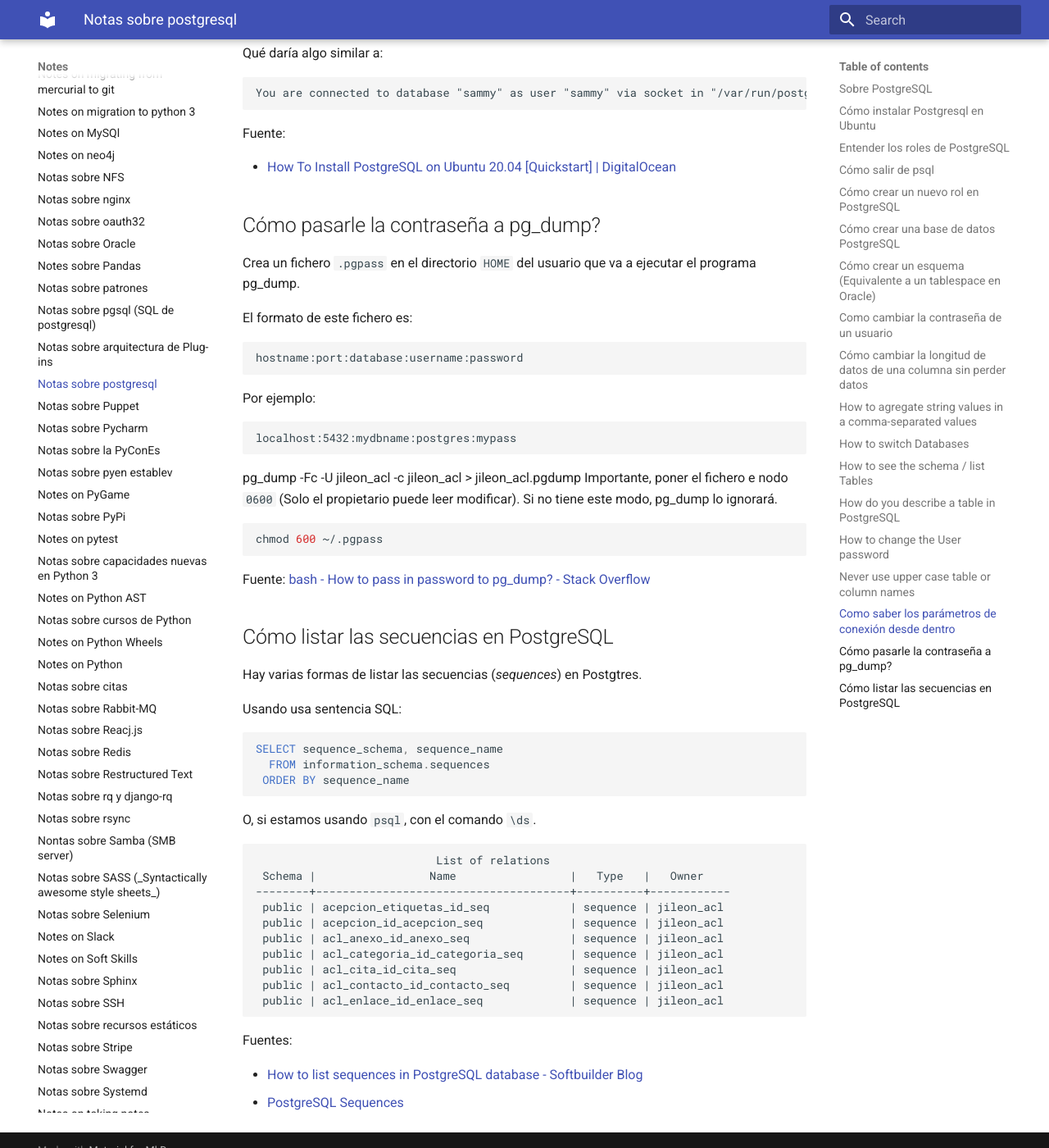
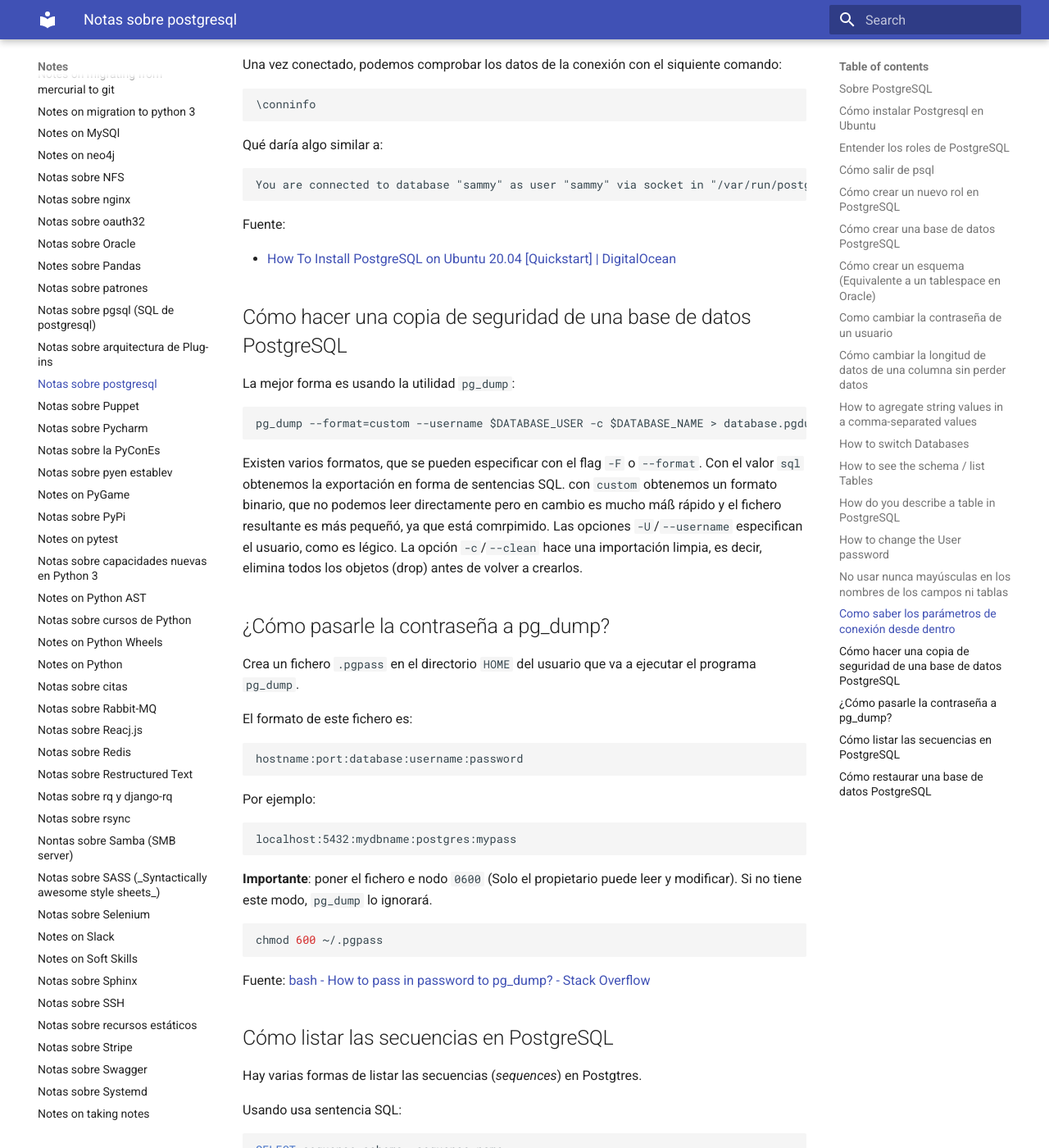
Before and after one commit to euribates/notes, an MkDocs documentation site: the page built from docs/notes-on-postgresql.md, in a window 1280 px wide and 1400 px high, scrolled down 6467 px. Shown: the whole window at 82% size. Built offline with MkDocs 1.6.1 and Material for MkDocs 9.7.7, drawn with Linux system fonts in a browser that asks for light colours; some of the changed text lies outside the part shown.

````diff
--- a/docs/notes-on-postgresql.md
+++ b/docs/notes-on-postgresql.md
@@ -110,8 +110,8 @@ Fuente:
 
 
 
-1) Suponiendo que el servidor de PostgreSQL esté activo, nos conectamos con
-un usuario con privilegios de administrador, normalmente `postgres`:
+1) Suponiendo que el servidor de PostgreSQL esté activo, nos conectamos con un
+usuario con privilegios de administrador, normalmente `postgres`:
 
 ```shell
 sudo -u postgres psql postgres
@@ -183,6 +184,7 @@ ALTER TABLE table_name ALTER COLUMN column_name TYPE CHARACTER VARCHAR(120);
 
 - Fuente: [HOW TO INCREASE THE LENGTH OF A CHARACTER VARYING DATATYPE IN
   POSTGRES WITHOUT DATA LOSS](https://www.carnaghan.com/knowledge-base/how-to-increase-the-length-of-a-character-varying-datatype-in-postgres-without-data-loss/)
+
 
 ## How to agregate string values in a comma-separated values
 
@@ -304,8 +306,13 @@ seen above.
 Source: [How to set the default user password in
 PostgreSQL](https://chartio.com/resources/tutorials/how-to-set-the-default-user-password-in-postgresql/).
 
-## Never use upper case table or column names
 
+## No usar nunca mayúsculas en los nombres de los campos ni tablas
+
+PostgreSQL convienrte internamente todos los nombres de tablas, funciuones o
+columnas a minúsculas, a no ser que se espedifiquen entre comillas dobles. Por
+ejemplo, si creamos la tabla `Foo`, internamente se creará una tabla `foo`, Pero
+si creamos una tabla `"Bar"` si que se respeta la capitalización
 PostgreSQL folds all names - of tables, columns, functions and everything else
 - to lower case unless they're "double quoted". So create table `Foo` will create a table called `foo`, while create table `"Bar"` will create a table called `Bar`.
 
@@ -330,6 +337,7 @@ about quoting them.
 
 Fuente: [Don't Do This on PostgreSQL](https://wiki.postgresql.org/wiki/Don't_Do_This#Don.27t_use_upper_case_table_or_column_names)
 
+
 ## Como saber los parámetros de conexión desde dentro
 
 Una vez conectado, podemos comprobar los datos de la conexión con
@@ -349,11 +357,27 @@ Fuente:
 - [How To Install PostgreSQL on Ubuntu 20.04 [Quickstart]  | DigitalOcean](https://www.digitalocean.com/community/tutorials/how-to-install-postgresql-on-ubuntu-20-04-quickstart)
 
 
-## Cómo pasarle la contraseña a pg_dump?
+## Cómo hacer una copia de seguridad de una base de datos PostgreSQL
+
+La mejor forma es usando la utilidad `pg_dump`:
+
+```
+pg_dump --format=custom --username $DATABASE_USER -c $DATABASE_NAME > database.pgdump
+```
+
+Existen varios formatos, que se pueden especificar con el flag `-F` o
+`--format`. Con el valor `sql` obtenemos la exportación en forma de sentencias
+SQL. con `custom` obtenemos un formato binario, que no podemos leer directamente
+pero en cambio es mucho máß rápido y el fichero resultante es más pequeñó, ya
+que está comrpimido. Las opciones `-U`/`--username` especifican el usuario, como
+es légico. La opción `-c`/`--clean` hace una importación limpia, es decir,
+elimina todos los objetos (drop) antes de volver a crearlos.
 
 
+## ¿Cómo pasarle la contraseña a pg_dump?
 
-Crea un fichero `.pgpass` en el directorio `HOME` del usuario que va a ejecutar el programa pg_dump.
+Crea un fichero `.pgpass` en el directorio `HOME` del usuario que va a ejecutar
+el programa `pg_dump`.
 
 El formato de este fichero es:
 
@@ -366,15 +390,16 @@ Por ejemplo:
 ```
 localhost:5432:mydbname:postgres:mypass
 ```
-pg_dump -Fc -U jileon_acl -c jileon_acl > jileon_acl.pgdump
-Importante, poner el fichero e nodo `0600` (Solo el propietario puede leer
-modificar). Si no tiene este modo, pg_dump lo ignorará.
+
+**Importante**: poner el fichero e nodo `0600` (Solo el propietario puede leer
+y modificar). Si no tiene este modo, `pg_dump` lo ignorará.
 
 ```shell
 chmod 600 ~/.pgpass
 ```
 
 Fuente: [bash - How to pass in password to pg_dump? - Stack Overflow](https://stackoverflow.com/questions/2893954/how-to-pass-in-password-to-pg-dump)
+
 
 ## Cómo listar las secuencias en PostgreSQL
 
@@ -407,3 +432,19 @@ Fuentes:
 
 - [How to list sequences in PostgreSQL database - Softbuilder Blog](https://soft-builder.com/how-to-list-sequences-in-postgresql-database/)
 - [PostgreSQL Sequences](https://www.postgresqltutorial.com/postgresql-tutorial/postgresql-sequences/)
+
+
+## Cómo restaurar una base de datos PostgreSQL
+
+Si tenemos una copia de la base de datos realizados con `pgdump`, podemos
+recuperarla con `psql` si esta en formato sql:
+
+```shell
+psql -U username -f backupfile.sql
+```
+
+o con `pg_restore`, si está en formato `custom`:
+
+```shell
+pg_restore -d db_bame path/to/dump/filenane -U db_user
+```
````
Also changed, not shown: other parts of docs/notes-on-postgresql.md (+4 -3 lines), docs/notes-on-django.md (+27 -0 lines), docs/notes-on-oracle.md (+38 -0 lines).
